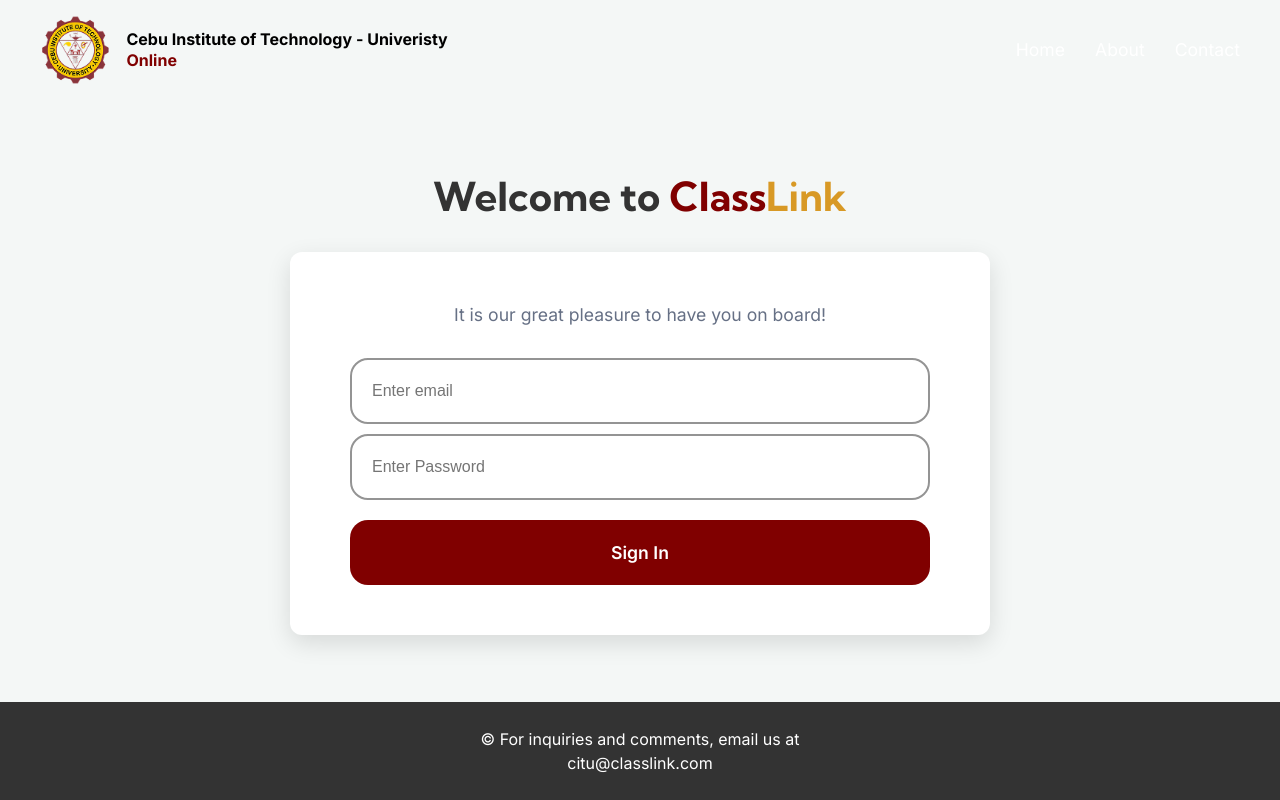
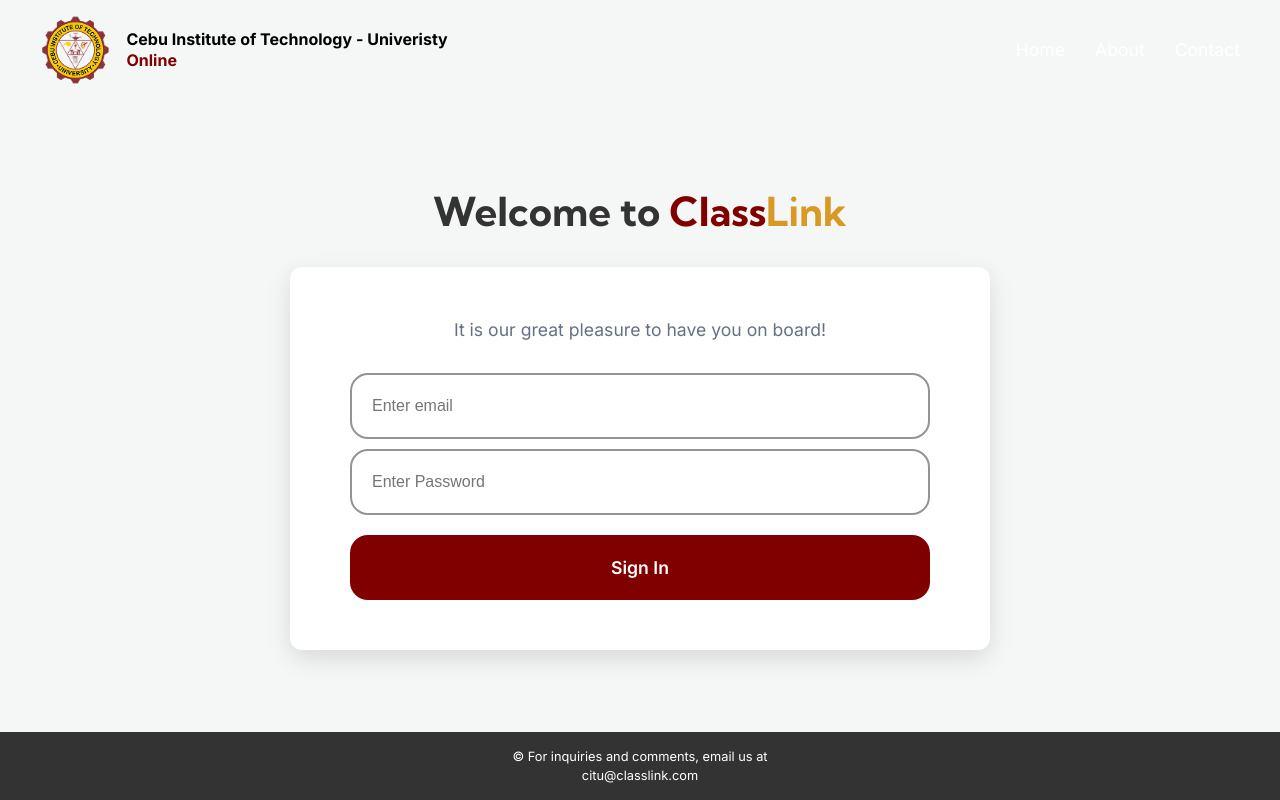
Before and after one commit to GIOnyx/ClassLink, a React (Vite) app in the folder client/: page / in a window 1280 px wide. Built offline with nearby package versions, Linux system fonts and the light colour scheme.

Commit message:
fixed footer size

```diff
--- a/client/src/App.css
+++ b/client/src/App.css
@@ -188,6 +188,6 @@
   background-color: #333;
   color: white;
   text-align: center;
-  padding: 25px;
-  font-size: 1rem;
+  padding: 15px;
+  font-size: 0.8rem;
 }
```
